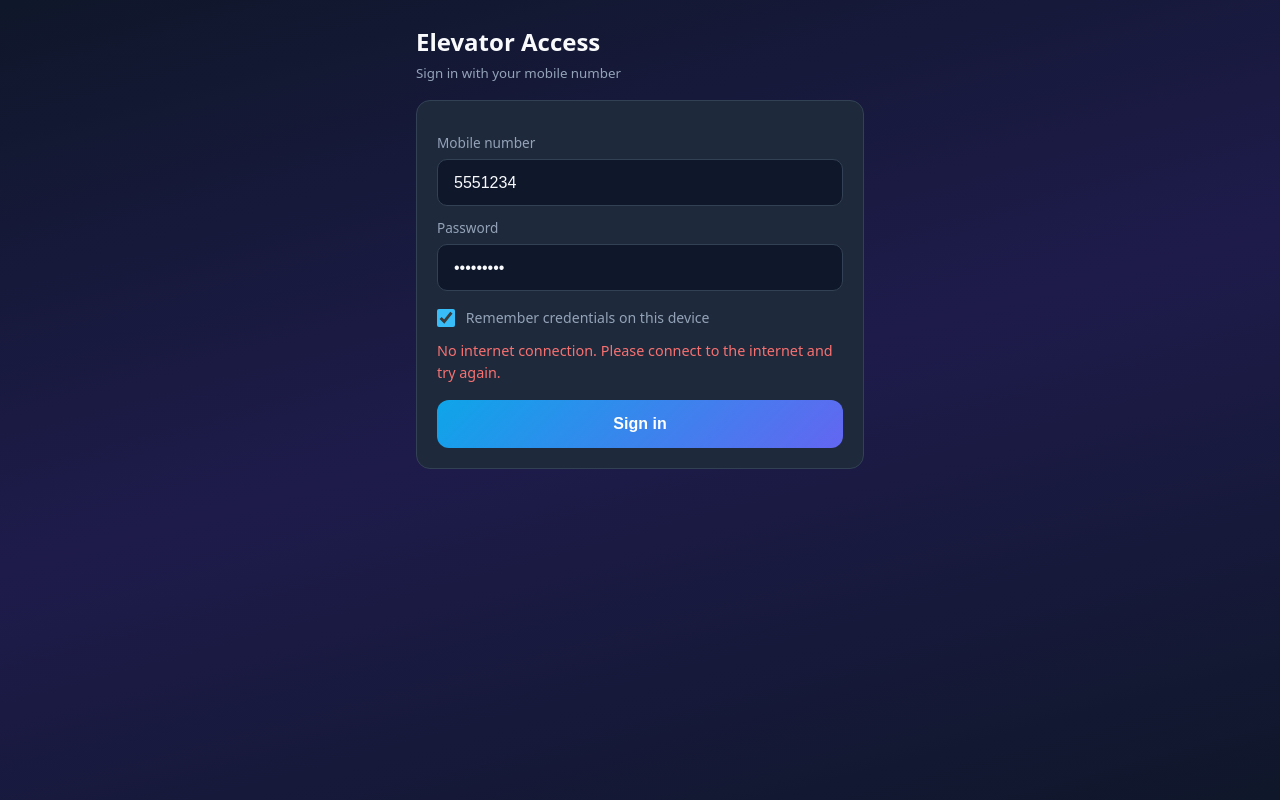
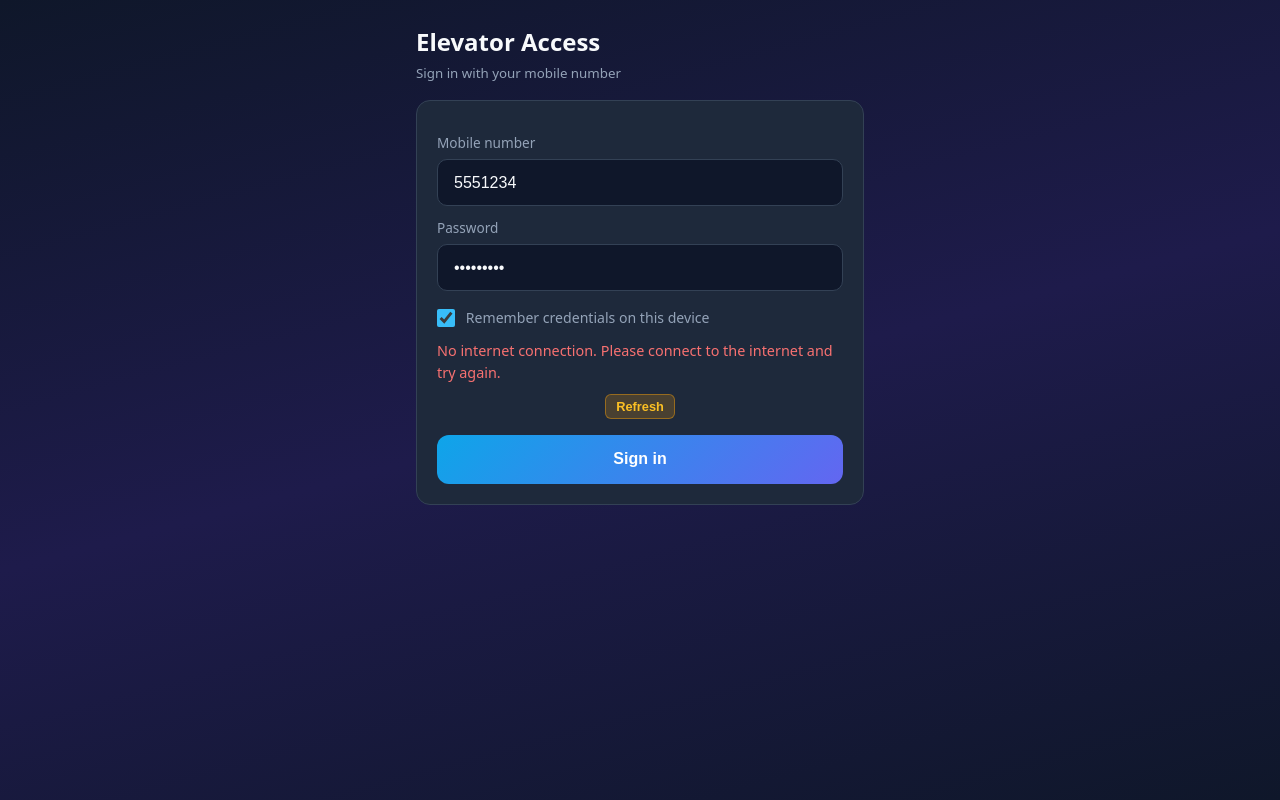
Before and after one commit to OmarSabouneh/Elevator-App, a React (Vite) app in the folder client/: page /login in a window 1280 px wide. Both pictures are taken after typing "5551234", "Sample123" into the empty fields and a click on the button "Sign in". Built offline with nearby package versions, Linux system fonts and the light colour scheme; no server answers.

Commit message:
added refresh

```diff
--- a/client/src/App.jsx
+++ b/client/src/App.jsx
@@ -91,6 +91,13 @@ function OfflineBanner() {
   return (
     <div className="offline-banner" role="status">
       <span>Offline mode &bull; Credentials saved</span>
+      <button
+        type="button"
+        className="offline-refresh-btn"
+        onClick={() => window.location.reload()}
+      >
+        Refresh
+      </button>
     </div>
   );
 }
--- a/client/src/index.css
+++ b/client/src/index.css
@@ -836,6 +836,31 @@ button:disabled {
   -webkit-backdrop-filter: blur(8px);
 }
 
+.offline-refresh-btn {
+  background: rgba(245, 158, 11, 0.2);
+  border: 1px solid rgba(245, 158, 11, 0.45);
+  color: #fbbf24;
+  font-size: 0.8rem;
+  font-weight: 600;
+  padding: 0.25rem 0.65rem;
+  border-radius: 6px;
+  cursor: pointer;
+  margin: 0;
+  width: auto;
+  display: inline-flex;
+  align-items: center;
+  justify-content: center;
+  transition: background 0.15s, transform 0.1s;
+}
+
+.offline-refresh-btn:hover {
+  background: rgba(245, 158, 11, 0.3);
+}
+
+.offline-refresh-btn:active {
+  transform: scale(0.96);
+}
+
 .checkbox-row {
   display: flex;
   align-items: center;
--- a/client/src/pages/Home.jsx
+++ b/client/src/pages/Home.jsx
@@ -163,7 +163,22 @@ export default function Home({ auth }) {
         </button>
       </div>
 
-      {error && <p className="error">{error}</p>}
+      {error && (
+        <div style={{ textAlign: 'center', marginTop: '0.75rem' }}>
+          <p className="error" style={{ marginTop: 0 }}>{error}</p>
+          {(!navigator.onLine || error.toLowerCase().includes('internet') || error.toLowerCase().includes('connection') || error.toLowerCase().includes('reach the server')) && (
+            <p style={{ marginTop: '0.5rem' }}>
+              <button
+                type="button"
+                className="offline-refresh-btn"
+                onClick={() => window.location.reload()}
+              >
+                Refresh
+              </button>
+            </p>
+          )}
+        </div>
+      )}
       {success && <p className="success-msg">{success}</p>}
 
       {user.role === 'admin' && (
--- a/client/src/pages/Login.jsx
+++ b/client/src/pages/Login.jsx
@@ -45,15 +45,6 @@ export default function Login({ auth }) {
     }
   }
 
-  const hasSavedCredentials = !!(localStorage.getItem('saved_phone') || localStorage.getItem('saved_password'));
-
-  function handleClearSaved() {
-    localStorage.removeItem('saved_phone');
-    localStorage.removeItem('saved_password');
-    setPhone('');
-    setPassword('');
-  }
-
   return (
     <>
       <header className="header">
@@ -96,24 +87,26 @@ export default function Login({ auth }) {
           <label htmlFor="remember">Remember credentials on this device</label>
         </div>
 
-        {error && <p className="error">{error}</p>}
+        {error && (
+          <div>
+            <p className="error">{error}</p>
+            {(!navigator.onLine || error.toLowerCase().includes('internet') || error.toLowerCase().includes('connection')) && (
+              <p style={{ marginTop: '0.6rem', textAlign: 'center' }}>
+                <button
+                  type="button"
+                  className="offline-refresh-btn"
+                  onClick={() => window.location.reload()}
+                >
+                  Refresh
+                </button>
+              </p>
+            )}
+          </div>
+        )}
 
         <button type="submit" className="btn-primary" disabled={busy}>
           {busy ? 'Signing in…' : 'Sign in'}
         </button>
-
-        {hasSavedCredentials && (
-          <p style={{ marginTop: '0.9rem', textAlign: 'center' }}>
-            <button
-              type="button"
-              className="link"
-              style={{ fontSize: '0.85rem' }}
-              onClick={handleClearSaved}
-            >
-              Clear saved credentials
-            </button>
-          </p>
-        )}
       </form>
     </>
   );
```
